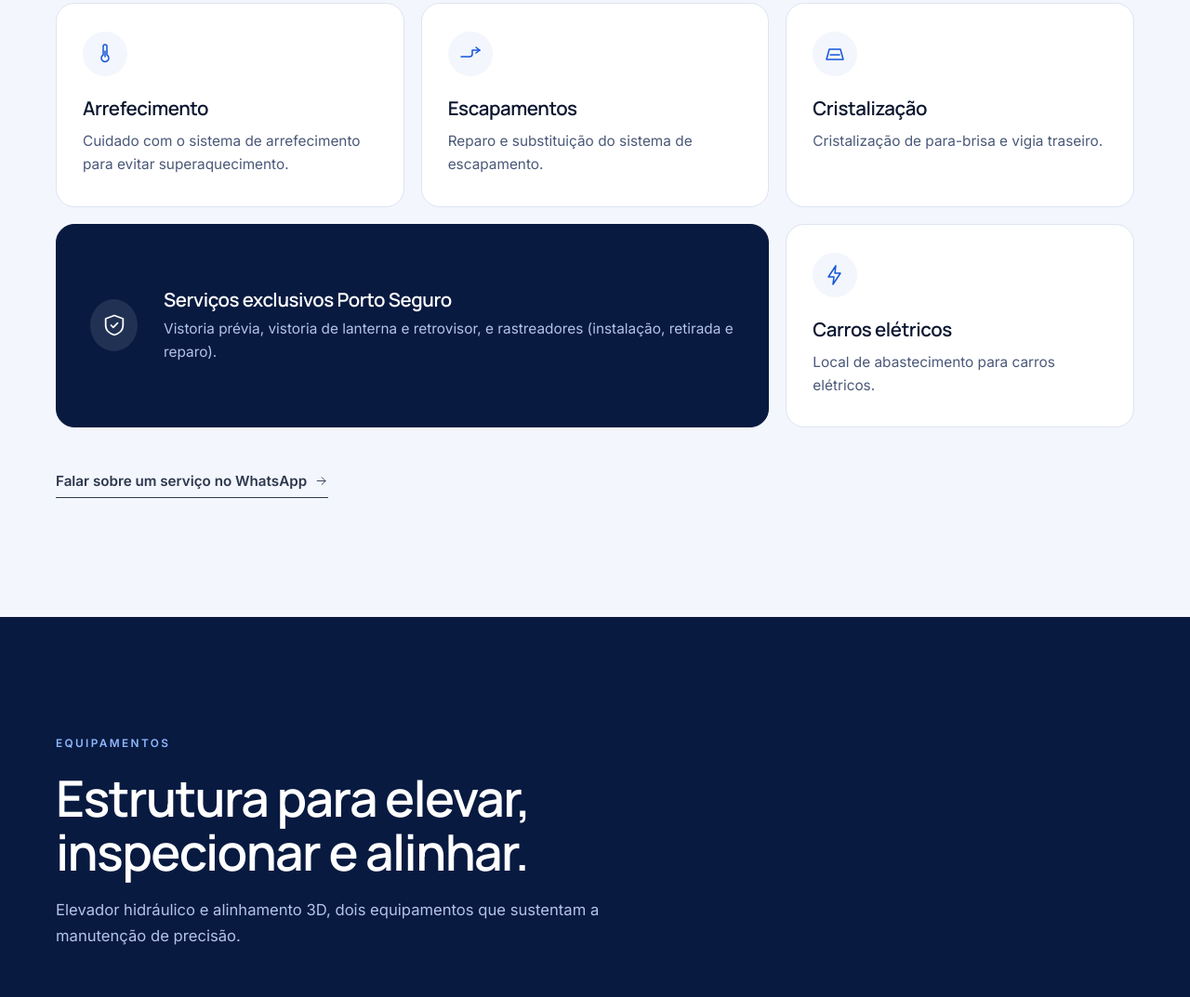
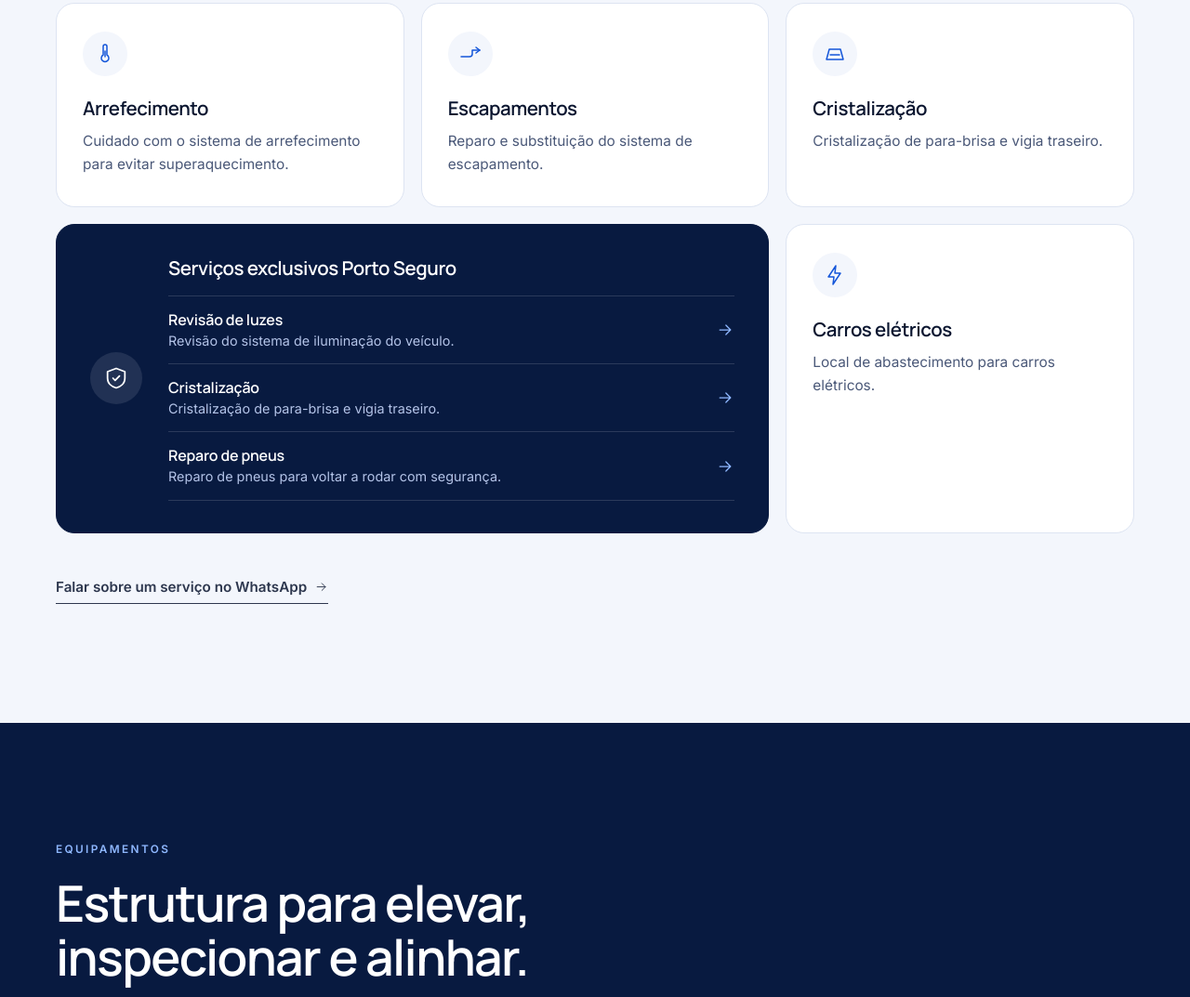
Before and after one commit to thiagosampaiodaleffi/amtechporto, a plain HTML site: page index.html in a window 1280 px wide. Shown: the part 2303-3376 px from the top of the page at 93% size. Drawn offline with nearby package versions, Linux system fonts and the light colour scheme.

Commit message:
Serviços exclusivos Porto: manter apenas Revisão de luzes, Cristalização e Reparo de pneus
Co-Authored-By: Claude Sonnet 5.5 <noreply@anthropic.com>
Claude-Session: https://claude.ai/code/session_01XvrYgZsfEtwer5jjKzfLvp

```diff
--- a/index.html
+++ b/index.html
@@ -1,7 +1,7 @@
 <!doctype html><html><head><meta charset=utf8><meta name=viewport content="width=device-width,initial-scale=1,viewport-fit=cover"><style>:root{color-scheme:light;box-sizing:border-box;padding-top:env(safe-area-inset-top,0px);padding-bottom:env(safe-area-inset-bottom,0px)}html{scroll-padding-top:env(safe-area-inset-top,0px)}body{margin:0;padding:0;font:14px -apple-system,BlinkMacSystemFont,sans-serif;background:#fff;color:#000}img{max-width:100%}[hidden]:not([hidden=until-found i]){display:none!important}</style></head><body>
 <title>A.M. Tech Centro Automotivo</title>
 <meta name="claude:viewport-fit-sides" content="cover">
-<meta name="description" content="A.M. Tech Centro Automotivo Porto Seguro em São Bernardo do Campo: motor, injeção, suspensão, freios, alinhamento 3D, balanceamento, vistoria e mais.">
+<meta name="description" content="A.M. Tech Centro Automotivo Porto Seguro em São Bernardo do Campo: motor, injeção, suspensão, freios, alinhamento 3D, balanceamento e mais.">
 <meta name="theme-color" content="#06122b">
 <link rel="canonical" href="https://www.amtechporto.com.br/">
 <meta property="og:type" content="website">
@@ -179,6 +179,14 @@ body.menu-open .burger span::after{top:0;transform:rotate(-45deg)}
 .card.feature p{color:#b4c4e8}
 .card.feature:hover{border-color:var(--navy-900);box-shadow:0 30px 60px -30px rgba(8,26,64,.8)}
 .card.feature::after{background:var(--sky)}
+.card.feature .px-body{flex:1;min-width:0}
+.px{margin-top:18px;border-top:1px solid rgba(255,255,255,.14)}
+.px a{display:grid;grid-template-columns:1fr auto;gap:2px 16px;align-items:center;padding:14px 0;border-bottom:1px solid rgba(255,255,255,.14);text-decoration:none;color:#fff}
+.px a b{font:600 1rem var(--f-head);letter-spacing:-.01em}
+.px a span{grid-column:1;color:#b4c4e8;font-size:.9rem;line-height:1.4}
+.px a svg{grid-row:1/3;grid-column:2;font-size:20px;color:var(--sky);transition:transform .25s}
+.px a:hover svg{transform:translateX(4px)}
+.px a:hover b{color:var(--sky)}
 .svc-foot{margin-top:40px;display:flex;justify-content:flex-start}
 @media(max-width:980px){.svc{grid-template-columns:repeat(2,1fr)}.card.feature{grid-column:1/-1}}
 @media(max-width:640px){.svc{grid-template-columns:1fr}.card.feature{flex-direction:column;align-items:flex-start;gap:14px;padding:28px}}
@@ -355,7 +363,12 @@ body.menu-open .burger span::after{top:0;transform:rotate(-45deg)}
       <article class="card rv"><div class="ico"><svg class="i"><use href="#i-temp"/></svg></div><h3>Arrefecimento</h3><p>Cuidado com o sistema de arrefecimento para evitar superaquecimento.</p></article>
       <article class="card rv d1"><div class="ico"><svg class="i"><use href="#i-pipe"/></svg></div><h3>Escapamentos</h3><p>Reparo e substituição do sistema de escapamento.</p></article>
       <article class="card rv d2"><div class="ico"><svg class="i"><use href="#i-glass"/></svg></div><h3>Cristalização</h3><p>Cristalização de para-brisa e vigia traseiro.</p></article>
-      <article class="card feature rv"><div class="ico"><svg class="i"><use href="#i-shield"/></svg></div><div><h3>Serviços exclusivos Porto Seguro</h3><p style="margin-top:8px">Vistoria prévia, vistoria de lanterna e retrovisor, e rastreadores (instalação, retirada e reparo).</p></div></article>
+      <article class="card feature rv"><div class="ico"><svg class="i"><use href="#i-shield"/></svg></div><div class="px-body"><h3>Serviços exclusivos Porto Seguro</h3>
+        <div class="px">
+          <a data-wa="Olá! Gostaria de informações sobre a revisão de luzes na A.M. Tech." href="https://wa.me/5511940114244" target="_blank" rel="noopener"><b>Revisão de luzes</b><span>Revisão do sistema de iluminação do veículo.</span><svg class="i"><use href="#i-arrow"/></svg></a>
+          <a data-wa="Olá! Gostaria de informações sobre cristalização na A.M. Tech." href="https://wa.me/5511940114244" target="_blank" rel="noopener"><b>Cristalização</b><span>Cristalização de para-brisa e vigia traseiro.</span><svg class="i"><use href="#i-arrow"/></svg></a>
+          <a data-wa="Olá! Gostaria de informações sobre reparo de pneus na A.M. Tech." href="https://wa.me/5511940114244" target="_blank" rel="noopener"><b>Reparo de pneus</b><span>Reparo de pneus para voltar a rodar com segurança.</span><svg class="i"><use href="#i-arrow"/></svg></a>
+        </div></div></article>
       <article class="card rv d1"><div class="ico"><svg class="i"><use href="#i-bolt"/></svg></div><h3>Carros elétricos</h3><p>Local de abastecimento para carros elétricos.</p></article>
     </div>
     <div class="svc-foot rv"><a class="tlink" data-wa="Olá! Gostaria de um orçamento na A.M. Tech." href="https://wa.me/5511940114244" target="_blank" rel="noopener">Falar sobre um serviço no WhatsApp <svg class="i"><use href="#i-arrow"/></svg></a></div>
@@ -465,7 +478,7 @@ body.menu-open .burger span::after{top:0;transform:rotate(-45deg)}
         <div class="field"><label for="f-veic">Veículo</label><input id="f-veic" name="veiculo" required placeholder="Modelo e ano"></div>
         <div class="field"><label for="f-serv">Serviço</label>
           <select id="f-serv" name="servico" required>
-            <option value="">Selecione</option><option>Motor</option><option>Injeção eletrônica</option><option>Suspensão</option><option>Freios</option><option>Alinhamento e balanceamento</option><option>Filtros e correias</option><option>Arrefecimento</option><option>Escapamentos</option><option>Cristalização</option><option>Vistoria / rastreador</option><option>Outro</option>
+            <option value="">Selecione</option><option>Motor</option><option>Injeção eletrônica</option><option>Suspensão</option><option>Freios</option><option>Alinhamento e balanceamento</option><option>Filtros e correias</option><option>Arrefecimento</option><option>Escapamentos</option><option>Cristalização</option><option>Revisão de luzes</option><option>Reparo de pneus</option><option>Outro</option>
           </select></div>
       </div>
       <div class="field"><label for="f-msg">Mensagem (opcional)</label><textarea id="f-msg" name="msg" placeholder="Conte o que está acontecendo com o carro"></textarea></div>
```
